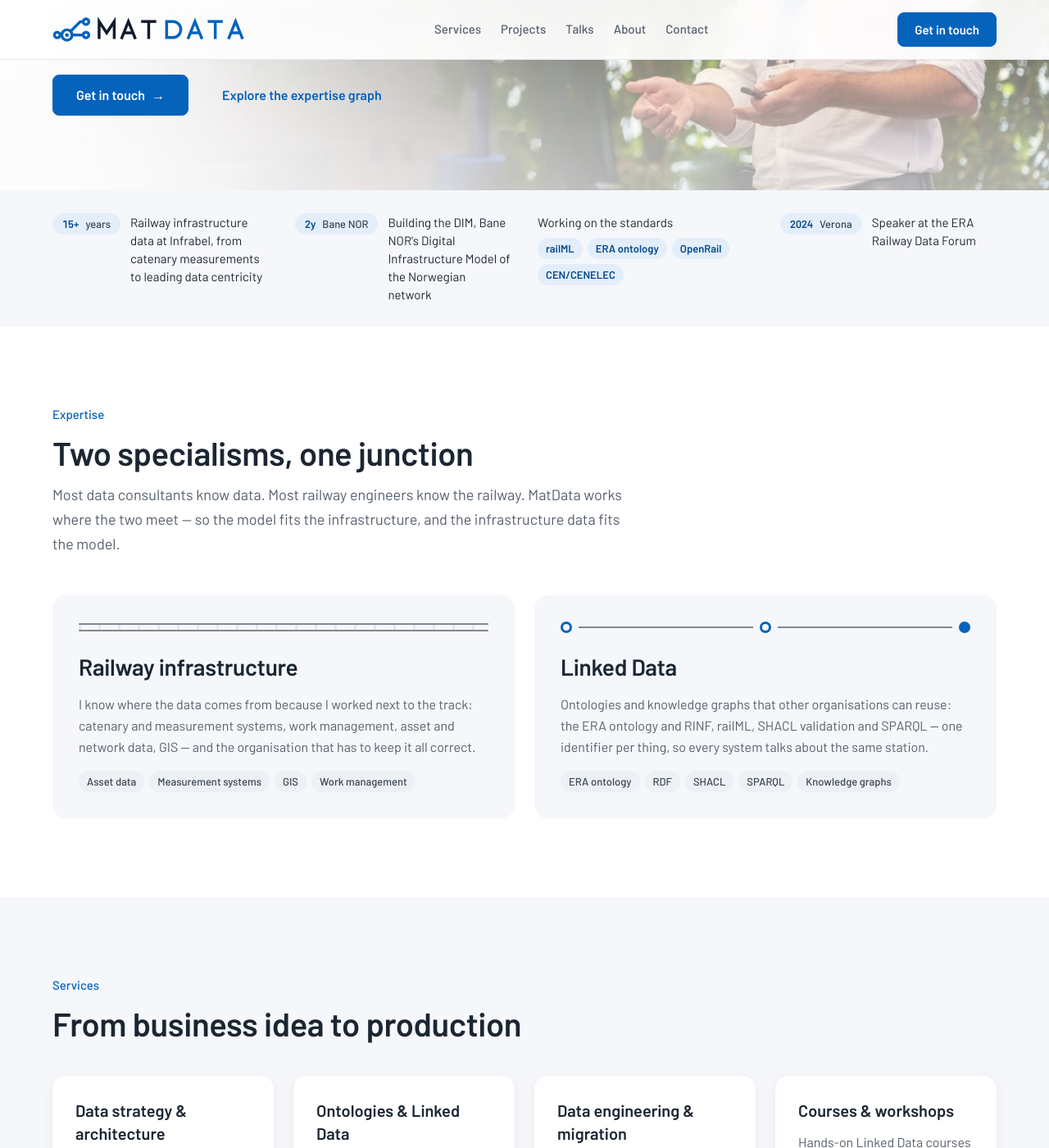
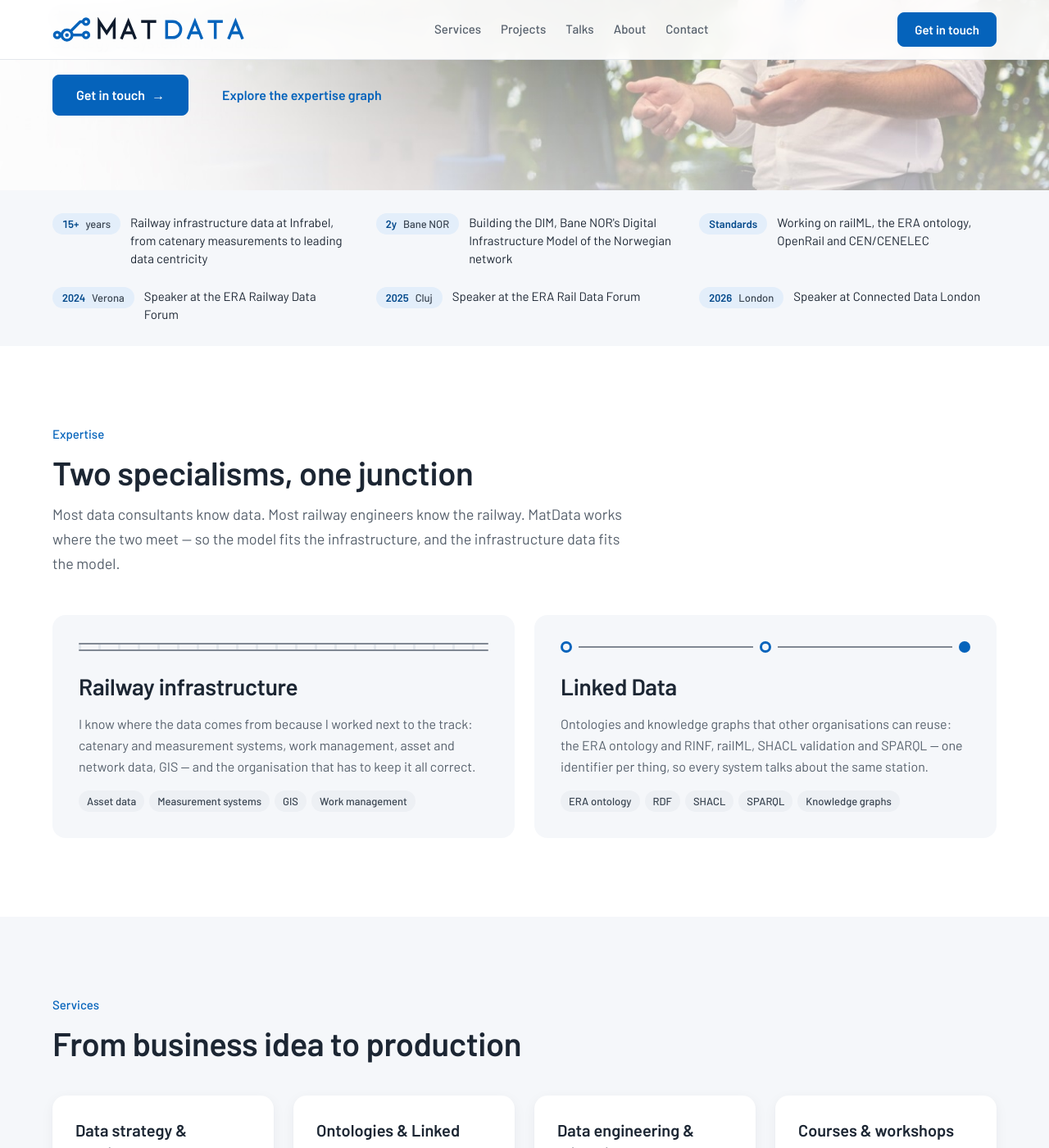
Before and after one commit to Matdata-eu/company-website, a Jekyll site: the page built from index.html, in a window 1280 px wide and 1400 px high, scrolled down 440 px. Shown: the whole window at 82% size. Built offline with Jekyll 4.4.1, drawn with Linux system fonts in a browser that asks for light colours; some of the changed text lies outside the part shown.

Commit message:
feat: add Cluj and London to the credentials strip, make standards a plate and rename talks heading

```diff
--- a/_data/credentials.yml
+++ b/_data/credentials.yml
@@ -1,11 +1,15 @@
 # The strip of credentials under the hero.
-# Either a marker (a small plate: `id` on dark, `km` on light; amber: true for the yellow one)
-# with text next to it, or a list of tags under a line of text.
+# Either a marker (a small plate: `id` on dark, `km` on light, `km` optional; amber: true for
+# the yellow one) with text next to it, or a list of tags under a line of text.
 - marker: { id: "15+", km: years }
   text: Railway infrastructure data at Infrabel, from catenary measurements to leading data centricity
 - marker: { id: "2y", km: Bane NOR }
   text: Building the DIM, Bane NOR's Digital Infrastructure Model of the Norwegian network
-- text: Working on the standards
-  tags: [railML, ERA ontology, OpenRail, CEN/CENELEC]
+- marker: { id: Standards }
+  text: Working on railML, the ERA ontology, OpenRail and CEN/CENELEC
 - marker: { id: "2024", km: Verona }
   text: Speaker at the ERA Railway Data Forum
+- marker: { id: "2025", km: Cluj }
+  text: Speaker at the ERA Rail Data Forum
+- marker: { id: "2026", km: London }
+  text: Speaker at Connected Data London
--- a/_data/home.yml
+++ b/_data/home.yml
@@ -53,7 +53,7 @@
 
 talks:
   eyebrow: Talks & papers
-  heading: Where you can hear me
+  heading: Catch Me Live
   intro: "Most of my slides are interactive and open: click through them in your browser."
 
 clients:
--- a/assets/css/site.css
+++ b/assets/css/site.css
@@ -136,9 +136,10 @@
 
 /* Proof strip */
 .proof { background: var(--surface); }
-.proof .wrap { padding-top: 28px; padding-bottom: 28px; display: grid; grid-template-columns: repeat(auto-fit, minmax(220px, 1fr)); gap: var(--space-6) var(--space-8); align-items: start; }
+.proof .wrap { padding-top: 28px; padding-bottom: 28px; display: grid; grid-template-columns: repeat(auto-fit, minmax(300px, 1fr)); gap: var(--space-6) var(--space-8); align-items: start; }
 .proof-item { display: flex; gap: var(--space-3); align-items: flex-start; font-size: 15px; line-height: 22px; }
 .proof-item--tags { flex-direction: column; gap: var(--space-2); }
+.proof .md-line-id:last-child { padding-right: 12px; }
 .proof .md-tag { background: var(--brand-soft); color: var(--brand-strong); font-weight: 600; }
 
 /* Expertise */
--- a/index.html
+++ b/index.html
@@ -84,7 +84,7 @@
         <ul class="tags">{% for tag in c.tags %}<li class="md-tag">{{ tag | escape }}</li>{% endfor %}</ul>
       </div>{% else %}
       <div class="proof-item">
-        <span class="md-line{% if c.marker.amber %} md-line-amber{% endif %}"><span class="md-line-id">{{ c.marker.id | escape }}</span><span class="md-line-km">{{ c.marker.km | escape }}</span></span>
+        <span class="md-line{% if c.marker.amber %} md-line-amber{% endif %}"><span class="md-line-id">{{ c.marker.id | escape }}</span>{% if c.marker.km %}<span class="md-line-km">{{ c.marker.km | escape }}</span>{% endif %}</span>
         <span>{{ c.text | escape }}</span>
       </div>{% endif %}{% endfor %}
     </div>
```
